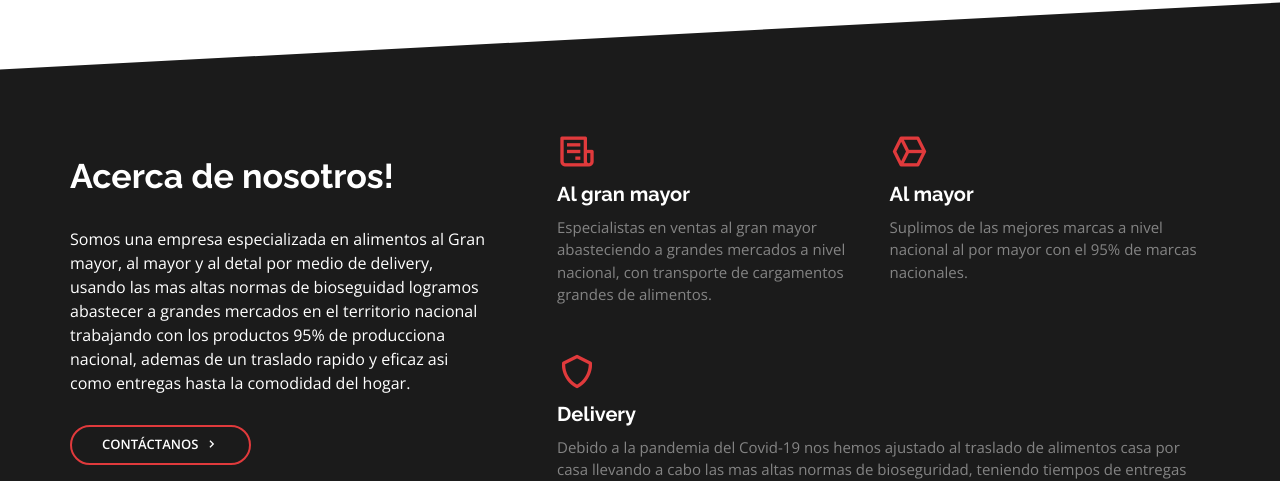
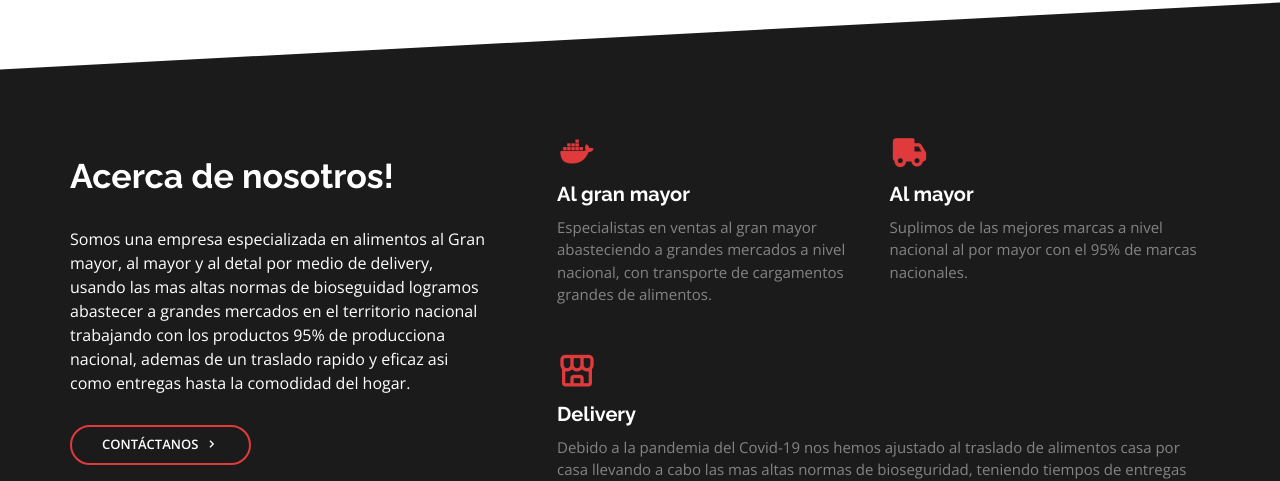
Before and after one commit to AKT-Alimentos/Website, a plain HTML site: page index.html in a window 1280 px wide. Shown: the part 1173-1654 px from the top of the page. Drawn offline with nearby package versions, Linux system fonts and the light colour scheme.

Commit message:
add new icons in about us

```diff
--- a/index.html
+++ b/index.html
@@ -109,17 +109,17 @@
             <div class="icon-boxes d-flex flex-column justify-content-center">
               <div class="row">
                 <div class="col-md-6 icon-box" data-aos="fade-up" data-aos-delay="100">
-                  <i class="bx bx-receipt"></i>
+                  <i class='bx bxl-docker'></i>
                   <h4>Al gran mayor</h4>
                   <p>Especialistas en ventas al gran mayor abasteciendo a grandes mercados a nivel nacional, con transporte de cargamentos grandes de alimentos.</p>
                 </div>
                 <div class="col-md-6 icon-box" data-aos="fade-up" data-aos-delay="200">
-                  <i class="bx bx-cube-alt"></i>
+                  <i class='bx bxs-truck'></i>
                   <h4>Al mayor</h4>
                   <p>Suplimos de las mejores marcas a nivel nacional al por mayor con el 95% de marcas nacionales.</p>
                 </div>
                 <div class="col-md-12 icon-box" data-aos="fade-up" data-aos-delay="400">
-                  <i class="bx bx-shield"></i>
+                  <i class='bx bx-store-alt'></i>
                   <h4>Delivery</h4>
                   <p>Debido a la pandemia del Covid-19 nos hemos ajustado al traslado de alimentos casa por casa llevando a cabo las mas altas normas de bioseguridad, teniendo tiempos de entregas rapidos, con seguridad y confianza.</p>
                 </div>
```
